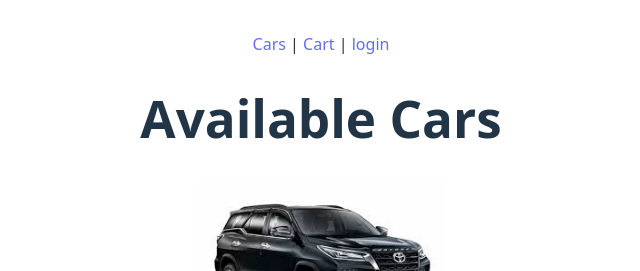
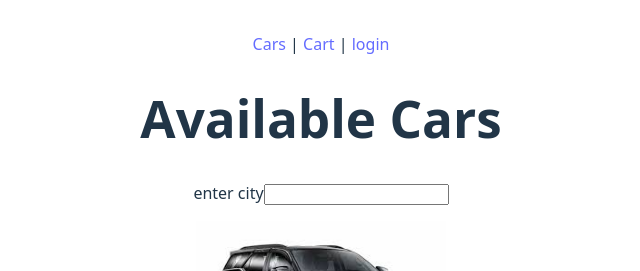
Before and after one commit to AmalHisham/car-rental-app, a React (Vite) app: page / in a window 1280 px wide. Shown: the top 271 px of the page, without its empty margins (319-959 px from the left). Built offline with nearby package versions, Linux system fonts and the light colour scheme.

Commit message:
geoDB API integrated
user can now search for cities

```diff
--- /dev/null
+++ b/src/components/common/CitySearch.jsx
@@ -0,0 +1,40 @@
+import React from "react"
+import { fetchCities } from "../../services/geoDbService"
+
+export default function CitySearch({label}) {
+
+    const timeRef = React.useRef(null)
+
+    const [query, setQuery] = React.useState("")
+    const [cities, setCities] = React.useState([])
+
+    function handleChange(e) {
+        const value = e.target.value
+        setQuery(value)
+
+        clearTimeout(timeRef.current)
+
+        setTimeout(async () => {
+            const results = await fetchCities(value)
+            setCities(results)
+        },200)
+
+    }
+
+    return (
+        <div>
+            <label>{label}</label>
+            <input
+            type="text"
+            value = {query}
+            onChange={handleChange}
+            />
+
+            <ul>
+            {Array.isArray(cities) && cities.map((city) => (
+                <li key={city.id}>{city.city}</li>
+            ))}
+            </ul>
+        </div>
+    )
+}
--- a/src/pages/Cars.jsx
+++ b/src/pages/Cars.jsx
@@ -1,11 +1,12 @@
 import CarCard from "../components/cars/carCard"
+import CitySearch from "../components/common/citySearch"
 import carsData from "../data/carsData"
 
 export default function Cars() {
     return (
         <>
         <h1>Available Cars</h1>
-
+        <CitySearch label = "enter city"/>
         {carsData.map((item) => <CarCard key = {item.id} car = {item}/>)}
         </>
 
--- /dev/null
+++ b/src/services/geoDbService.js
@@ -0,0 +1,19 @@
+const GEO_API_URL = "https://wft-geo-db.p.rapidapi.com/v1/geo";
+
+export async function fetchCities(searchText) {
+  if (!searchText) return [];
+
+  const response = await fetch(
+    `${GEO_API_URL}/cities?namePrefix=${searchText}&countryIds=IN&limit=5`,
+    {
+      method: "GET",
+      headers: {
+        "X-RapidAPI-Key": import.meta.env.VITE_GEO_API_KEY,
+        "X-RapidAPI-Host": "wft-geo-db.p.rapidapi.com",
+      },
+    }
+  );
+
+  const result = await response.json();
+  return result.data;
+}
```
Also changed, not shown: src/services/geoDbServices.js (deleted), 1 other file (tests, documents, lock files or other folders).
